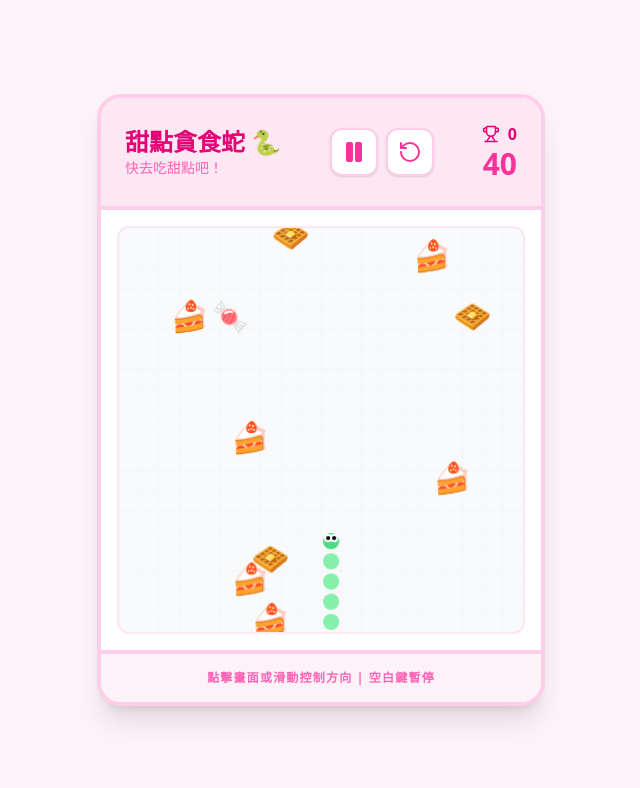
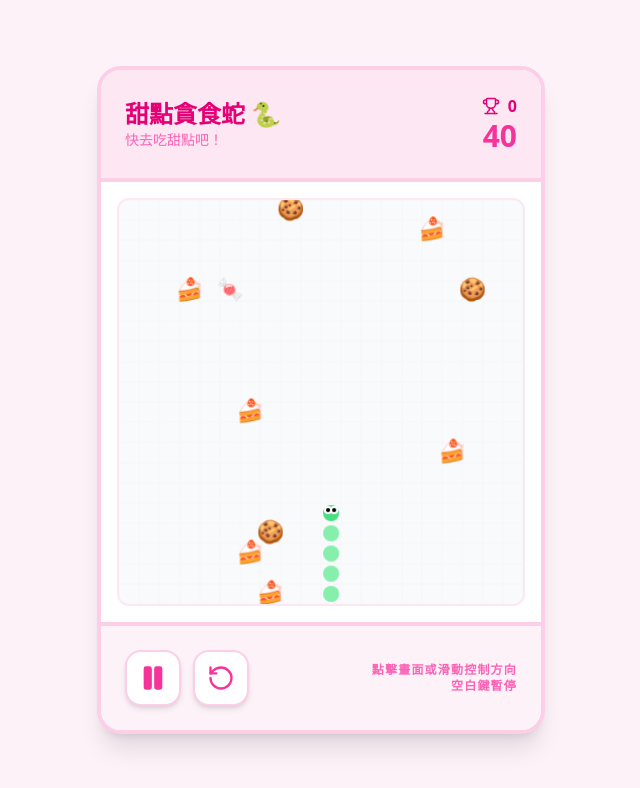
Before and after one commit to Luna05140514/dessert-snake-game, a React (Vite) app: page / in a window 1280 px wide. Shown: the top 788 px of the page, without its empty margins (319-959 px from the left). Built offline with nearby package versions, Linux system fonts and the light colour scheme.

Commit message:
Add files via upload

```diff
--- a/src/App.tsx
+++ b/src/App.tsx
@@ -17,7 +17,7 @@ const INITIAL_SPEED = 150;
 
 const DESSERTS: DessertType[] = ['cookie', 'cake', 'candy'];
 const DESSERT_EMOJIS: Record<DessertType, string> = {
-  cookie: '🧇',
+  cookie: '🍪',
   cake: '🍰',
   candy: '🍬',
 };
@@ -147,12 +147,6 @@ export default function App() {
   }, []);
 
   const resetGame = () => {
-    // Reset timer to prevent immediate jump
-    lastUpdateTimeRef.current = 0;
-
-    // Reset direction ref immediately for touch logic
-    directionRef.current = INITIAL_DIRECTION;
-
     setSnake(INITIAL_SNAKE);
     setDirection(INITIAL_DIRECTION);
     setScore(0);
@@ -286,7 +280,7 @@ export default function App() {
     }
 
     // Draw foods
-    ctx.font = `${cellSize * 1.5}px Arial`;
+    ctx.font = `${cellSize * 1.1}px Arial`;
     ctx.textAlign = 'center';
     ctx.textBaseline = 'middle';
     foods.forEach(food => {
@@ -350,25 +344,6 @@ export default function App() {
             </h1>
             <p className="text-sm text-pink-400 font-medium">快去吃甜點吧！</p>
           </div>
-
-          <div className="flex gap-2">
-            <button
-              onClick={() => setIsPaused(!isPaused)}
-              disabled={isGameOver}
-              className="w-12 h-12 flex items-center justify-center bg-white rounded-xl shadow-sm border-2 border-pink-200 text-pink-500 hover:bg-pink-50 transition-colors disabled:opacity-50"
-              title={isPaused ? "繼續" : "暫停"}
-            >
-              {isPaused ? <Play size={24} fill="currentColor" /> : <Pause size={24} fill="currentColor" />}
-            </button>
-            <button
-              onClick={resetGame}
-              className="w-12 h-12 flex items-center justify-center bg-white rounded-xl shadow-sm border-2 border-pink-200 text-pink-500 hover:bg-pink-50 transition-colors"
-              title="重新開始"
-            >
-              <RotateCcw size={24} />
-            </button>
-          </div>
-
           <div className="text-right">
             <div className="flex items-center gap-2 justify-end text-pink-600 font-bold">
               <Trophy size={18} />
@@ -403,8 +378,7 @@ export default function App() {
                 <p className="text-xl font-bold text-slate-600 mb-6">得分: {score}</p>
                 <button
                   onClick={resetGame}
-                  className="w-100 h-12 flex items-center justify-center bg-pink rounded-xl shadow-sm border-2 border-pink-200 text-pink-500 hover:bg-pink-100 transition-colors"
-              title="重新開始"
+                  className="bg-pink-500 hover:bg-pink-600 text-white px-8 py-3 rounded-full font-bold text-lg shadow-lg transition-all active:scale-95 flex items-center gap-2"
                 >
                   <RotateCcw size={20} /> 再玩一次
                 </button>
@@ -426,10 +400,28 @@ export default function App() {
           </AnimatePresence>
         </div>
 
-        {/* Controls Info */}
-        <div className="p-4 bg-pink-50 flex justify-center items-center border-t-4 border-pink-200">
-          <div className="text-xs text-pink-400 font-bold uppercase tracking-widest text-center">
-            點擊畫面或滑動控制方向 | 空白鍵暫停
+        {/* Controls */}
+        <div className="p-6 bg-pink-50 flex justify-between items-center border-t-4 border-pink-200">
+          <div className="flex gap-3">
+            <button
+              onClick={() => setIsPaused(!isPaused)}
+              disabled={isGameOver}
+              className="w-14 h-14 flex items-center justify-center bg-white rounded-2xl shadow-md border-2 border-pink-200 text-pink-500 hover:bg-pink-100 transition-colors disabled:opacity-50"
+              title={isPaused ? "繼續" : "暫停"}
+            >
+              {isPaused ? <Play size={28} fill="currentColor" /> : <Pause size={28} fill="currentColor" />}
+            </button>
+            <button
+              onClick={resetGame}
+              className="w-14 h-14 flex items-center justify-center bg-white rounded-2xl shadow-md border-2 border-pink-200 text-pink-500 hover:bg-pink-100 transition-colors"
+              title="重新開始"
+            >
+              <RotateCcw size={28} />
+            </button>
+          </div>
+
+          <div className="text-xs text-pink-400 font-bold uppercase tracking-widest text-right">
+            點擊畫面或滑動控制方向<br />空白鍵暫停
           </div>
         </div>
       </div>
```
